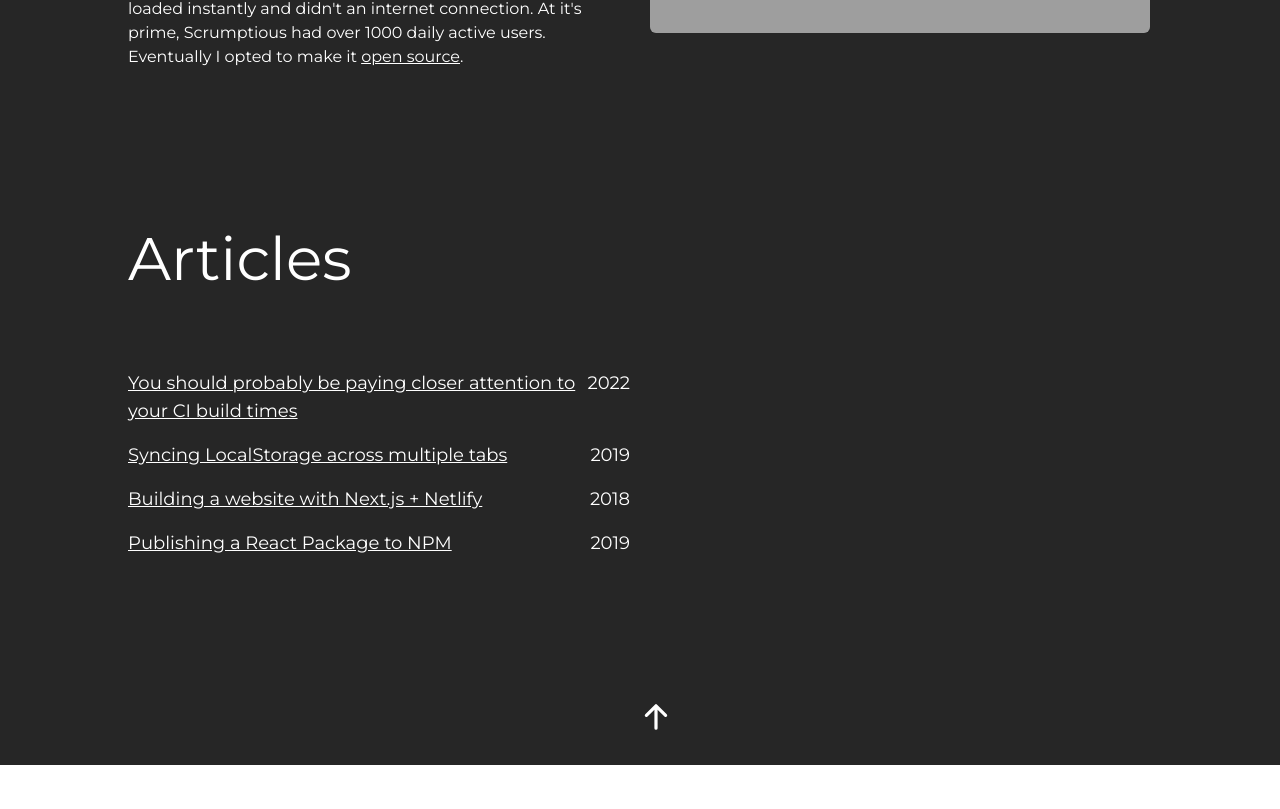
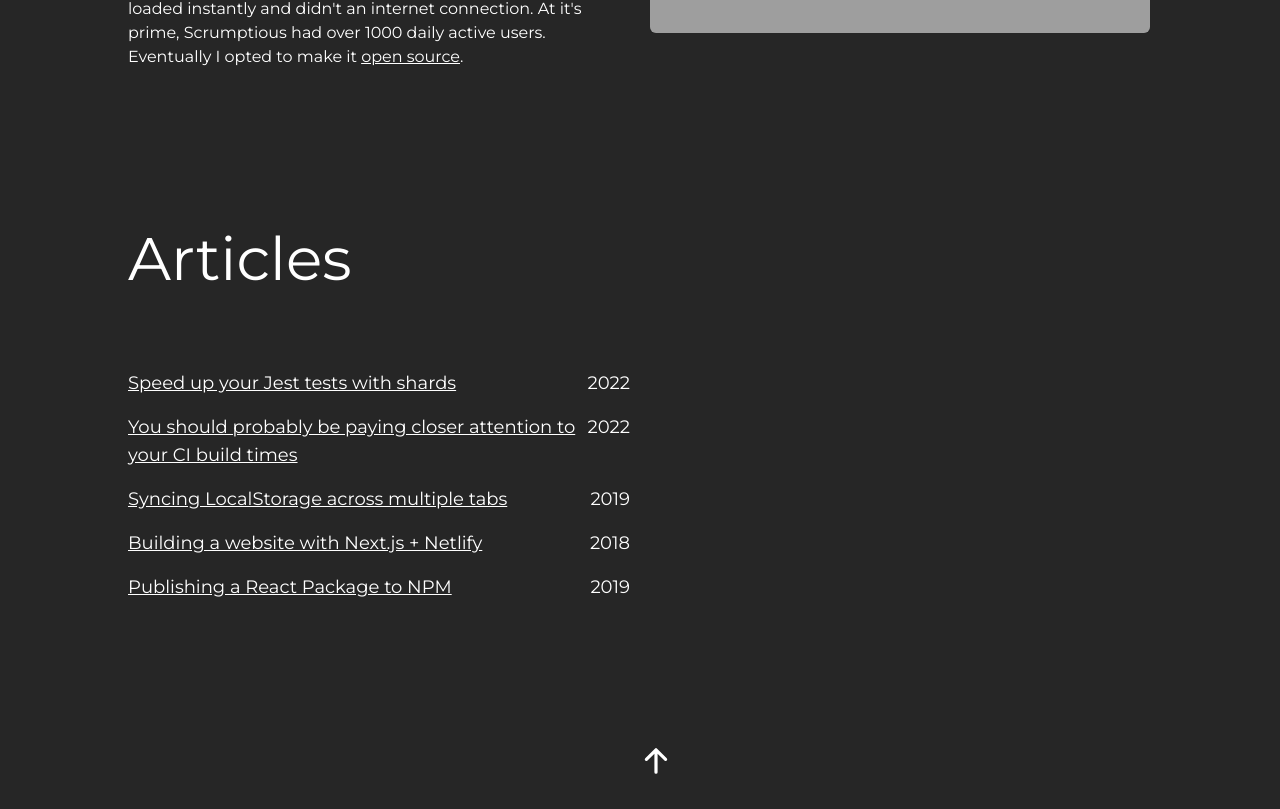
Before and after one commit to maxwfreu/My-Website, a Next.js app: page / in a window 1280 px wide. Shown: the part 1882-2691 px from the top of the page. Before the commit the page ends 2647 px from the top, so only its background shows below. Built offline with nearby package versions, Linux system fonts and the light colour scheme; grey boxes are pictures that could not be loaded.

Commit message:
add new blog post

```diff
--- a/components/Articles.jsx
+++ b/components/Articles.jsx
@@ -1,4 +1,10 @@
 const ARTICLES = [
+  {
+    name: "Speed up your Jest tests with shards",
+    date: "2022",
+    dateTime: "2022-04-04",
+    href: "https://medium.com/@mfreundlich1/speed-up-your-jest-tests-with-shards-776e9f02f637",
+  },
   {
     name: "You should probably be paying closer attention to your CI build times",
     date: "2022",
```
